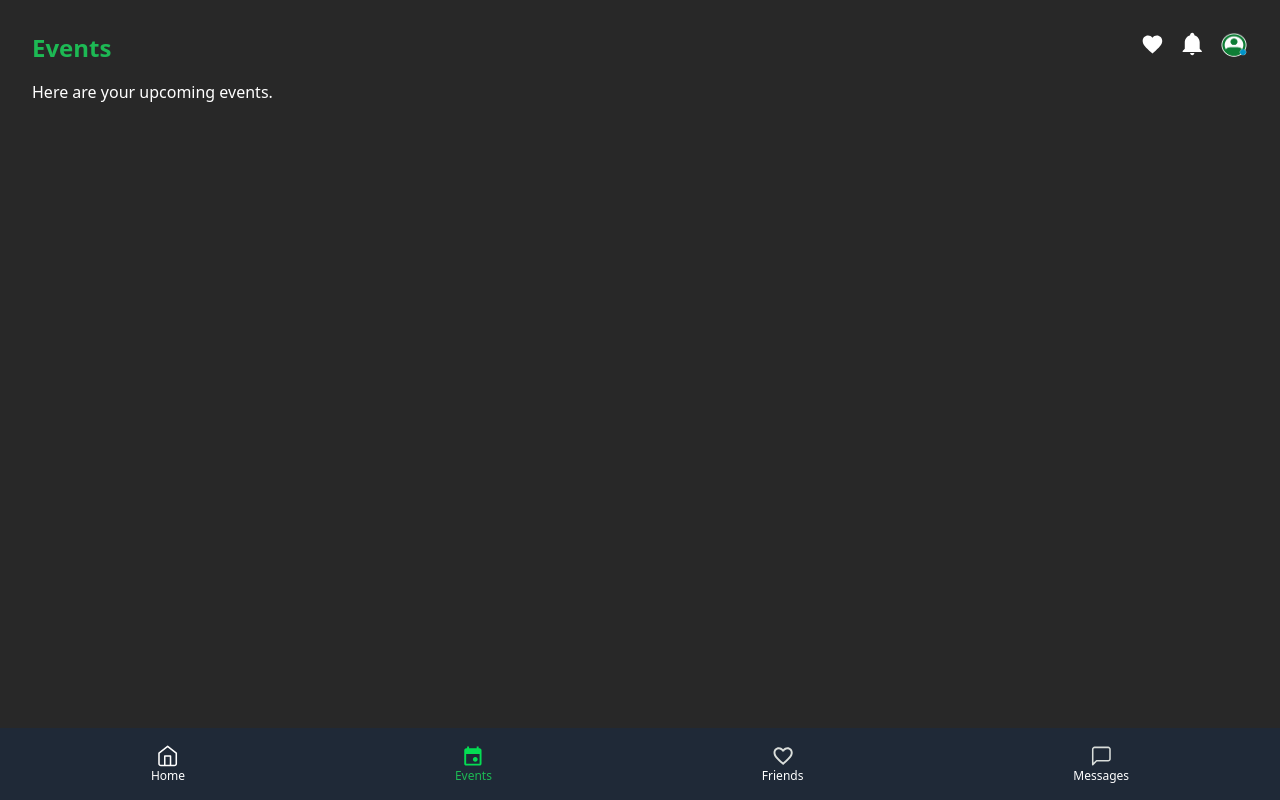
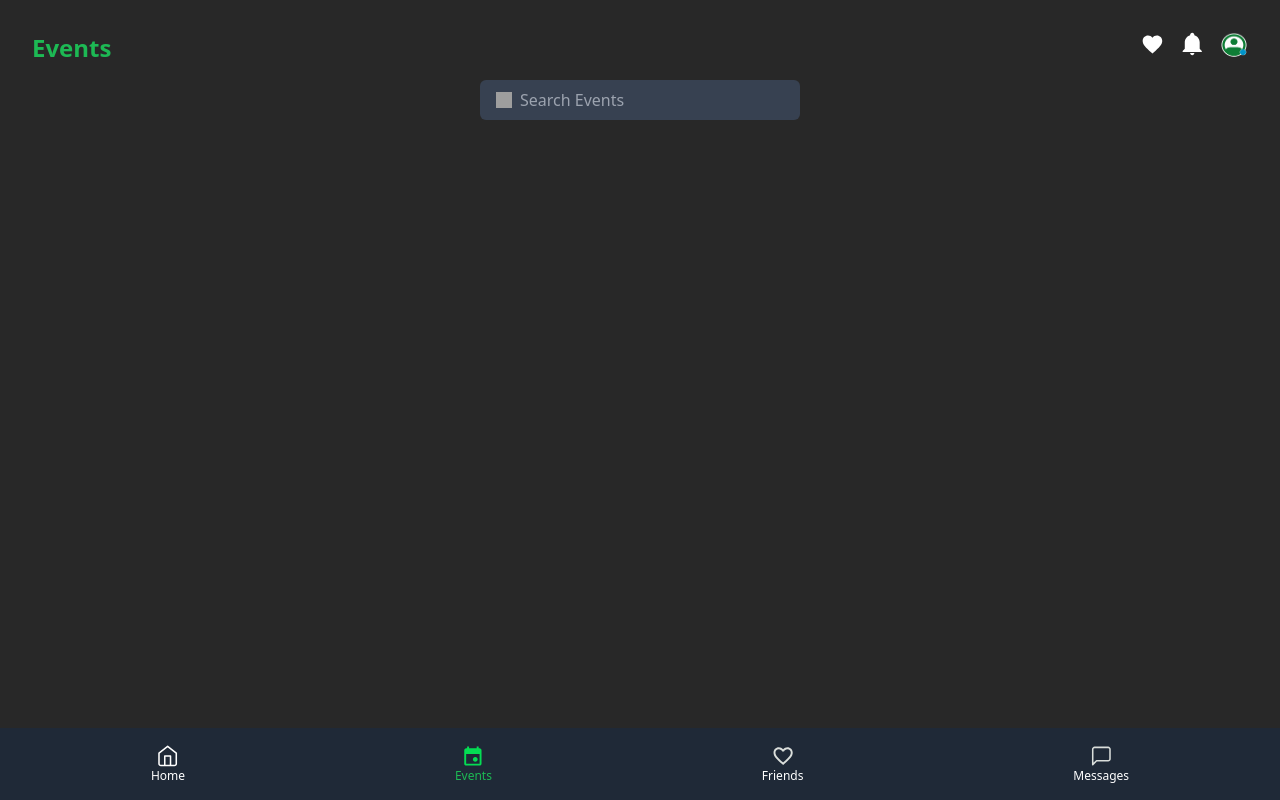
Before and after one commit to Sam-Wonjae-Lee/Matchify-Frontend, a Next.js app: page /home in a window 1280 px wide. Both pictures are taken after a click on the element "Events". Built offline with nearby package versions, Linux system fonts and the light colour scheme; grey boxes are pictures that could not be loaded.

Commit message:
add a search bar to firends, messages abd events.

```diff
--- a/pages/home.tsx
+++ b/pages/home.tsx
@@ -86,21 +86,43 @@ const Home = () => {
 
                 {/* Events Page */}
                 {activeTab === 'events' &&
-                <p className="text-white">
-                    Here are your upcoming events.
-                </p>}
+                <div className="flex justify-center mt-4">
+                    <div className="flex items-center bg-gray-700 rounded-md px-4 py-2 w-80">
+                        <img src="/search_icon.svg" alt="Search Icon" className="w-4 h-4 mr-2" />
+                        <input
+                            type="text"
+                            placeholder="Search Events"
+                            // Todo: change color to the correct grey
+                            className="bg-gray-700 outline-none placeholder-gray-400 text-white w-full"
+                        />
+                    </div>
+                </div>}
 
                 {/* Friends Page */}
                 {activeTab === 'friends' &&
-                <p className="text-white">
-                    See what your friends are up to.
-                </p>}
+                <div className="flex justify-center mt-4">
+                    <div className="flex items-center bg-gray-700 rounded-md px-4 py-2 w-80">
+                        <img src="/search_icon.svg" alt="Search Icon" className="w-4 h-4 mr-2" />
+                        <input
+                            type="text"
+                            placeholder="Search By Name"
+                            className="bg-gray-700 outline-none placeholder-gray-400 text-white w-full"
+                        />
+                    </div>
+                </div>}
 
                 {/* Messages Page */}
                 {activeTab === 'messages' &&
-                <p className="text-white">
-                    Check your messages here.
-                </p>}
+                <div className="flex justify-center mt-4">
+                    <div className="flex items-center bg-gray-700 rounded-md px-4 py-2 w-80">
+                        <img src="/search_icon.svg" alt="Search Icon" className="w-4 h-4 mr-2" />
+                        <input
+                            type="text"
+                            placeholder="Search By Name"
+                            className="bg-gray-700 outline-none placeholder-gray-400 text-white w-full"
+                        />
+                    </div>
+                </div>}
             </div>
 
             {/* Navigation Bar */}
```
